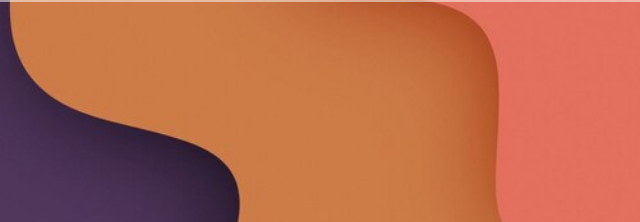
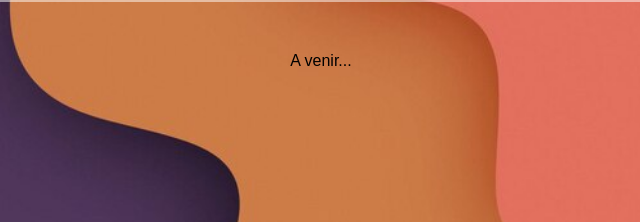
Before and after one commit to ceauffy/portfolio, a plain HTML site: page SAE 4.html in a window 1280 px wide. Shown: the part 191-413 px from the top of the page, 319-959 px from the left. Drawn offline with Linux system fonts and the light colour scheme.

Commit message:
ajout dans la page 4 des sae

```diff
--- a/SAE 4.html
+++ b/SAE 4.html
@@ -25,6 +25,6 @@
 
         </header>
         <main>
-
+                <p>A venir...</p>
         </main>
     </body>
```
